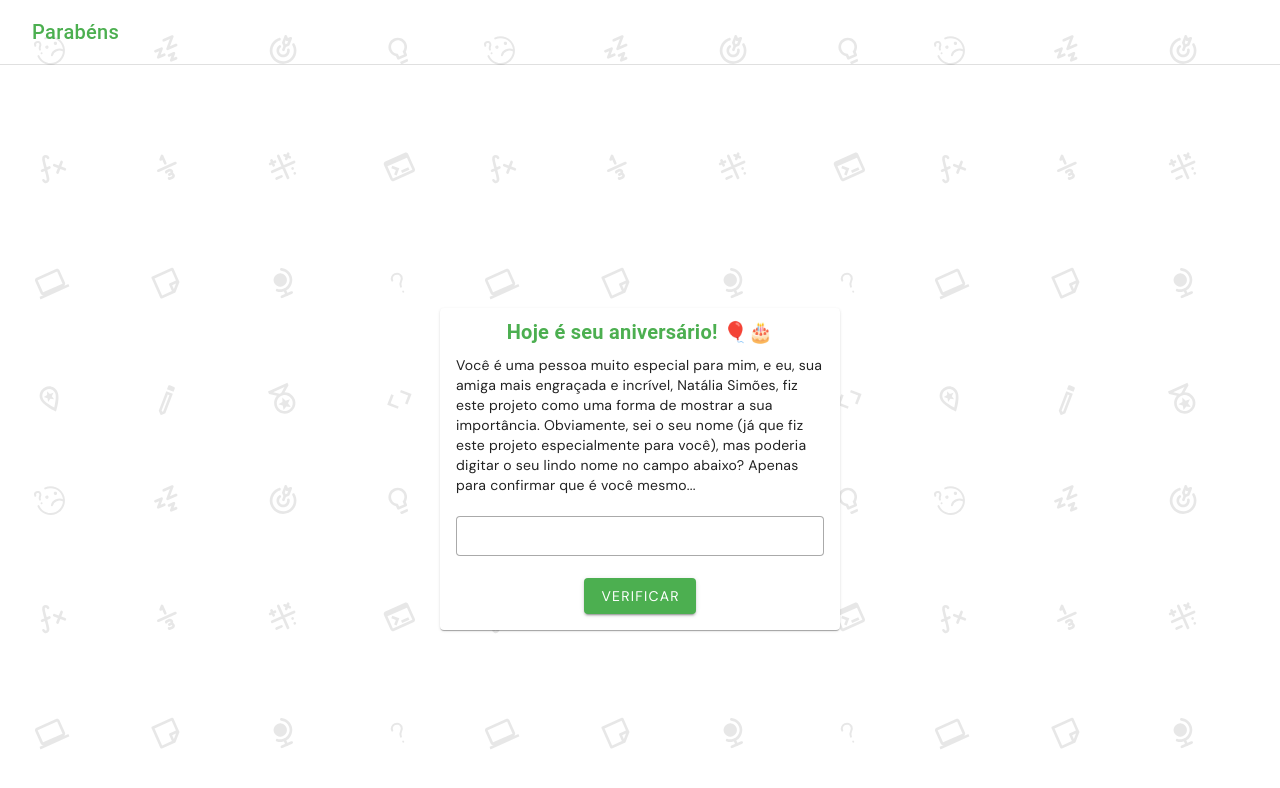
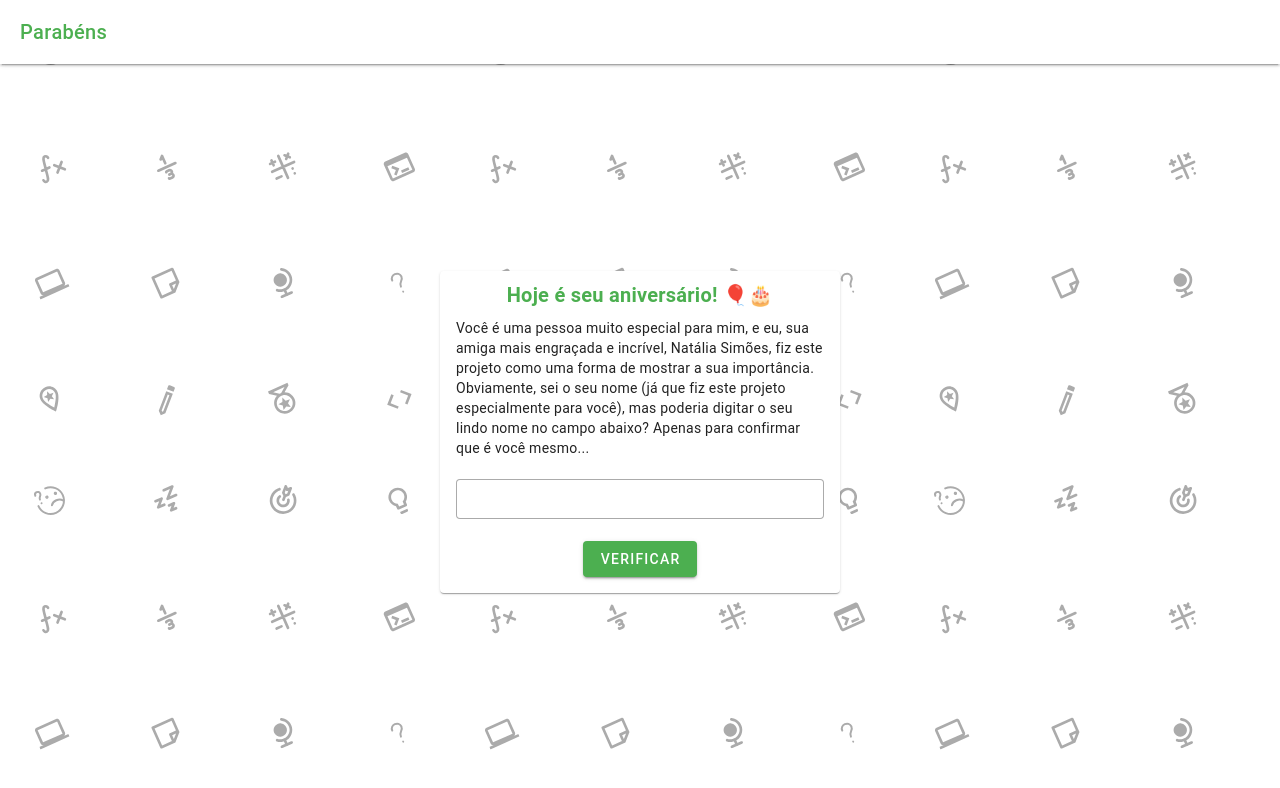
Before and after one commit to nataliasimoes/your-birthday, a Nuxt app: page / in a window 1280 px wide. Shown: the top 788 px of the page. Built offline with nearby package versions, Linux system fonts and the light colour scheme.

Commit message:
Fixed layout

```diff
--- a/app.vue
+++ b/app.vue
@@ -1,38 +1,5 @@
 <template>
-  <v-app style="font-family: 'DM Sans'">
-    <v-main class="main-container">
-      <div class="background-image"></div>
-
-      <div class="content">
-        <NuxtLayout>
-          <NuxtPage />
-        </NuxtLayout>
-      </div>
-    </v-main>
-  </v-app>
+  <NuxtLayout>
+    <NuxtPage />
+  </NuxtLayout>
 </template>
-
-<style scoped>
-.main-container {
-  position: relative;
-  width: 100%;
-  height: 100vh;
-}
-
-.background-image {
-  position: absolute;
-  top: 0;
-  left: 0;
-  width: 100%;
-  height: 100%;
-  background-image: url("/public/bga.svg");
-  background-repeat: initial;
-  opacity: 0.2;
-  z-index: 1;
-}
-
-.content {
-  position: relative;
-  z-index: 2;
-}
-</style>
--- a/components/BirthdayGift.vue
+++ b/components/BirthdayGift.vue
@@ -14,10 +14,10 @@ function nextPage() {
     <v-card-text>
       <span>
         Me peguei aqui lembrando daquele dia que eu te contei aquela piada e
-        você riu muito kkkkkkkkkk Enfim, fiz algo especialmente para você, já
-        que sei que você gosta de animais, te fiz um papagaio para você
-        conversar com ele, um xêro e espero que seu aniversário seja do jeito
-        que você esperava que fosse!
+        você riu muito kkkkkkkkkk Enfim, temos muitos momentos especiais e fiz
+        algo especialmente para você: já que sei que você gosta de animais, te
+        fiz um papagaio para você conversar, um xêro e espero que seu
+        aniversário seja do jeito que você esperava que fosse!
       </span>
       <v-row class="text-center mt-5">
         <v-col>
--- a/components/Papagaio.vue
+++ b/components/Papagaio.vue
@@ -1,13 +1,4 @@
 <script setup lang="ts">
-const birthdayStore = useBirthdayStore();
-const { user, birthday, birthMonth } = storeToRefs(birthdayStore);
-
-const emit = defineEmits("next");
-
-function nextPage() {
-  emit("next");
-}
-
 const you = ref([]);
 const papagaio = ref<string[]>([]);
 const text = ref("");
@@ -17,7 +8,7 @@ const phrases = [
   "Vovó lá vem a polícia",
   "Uma vez Flamengo, sempre Flamengo, Flamengo sempre eu ei",
   "Alguém tem um esqueiro?",
-  "Você não é um papagaio? Não é um papagaio! Vou ler Freud",
+  "Você não é um papagaio! Não é um papagaio! Vou ler Freud",
 ];
 
 function talk() {
@@ -29,7 +20,7 @@ function talk() {
   const randomNumber = Math.floor(Math.random() * 101);
   const randomPhrase = Math.floor(Math.random() * 5);
 
-  if (randomNumber < 30) {
+  if (randomNumber < 35) {
     aux = phrases[randomPhrase];
   }
 
--- a/layouts/default.vue
+++ b/layouts/default.vue
@@ -1,15 +1,32 @@
 <template>
-  <div>
-    <header
-      class="flex place-content-between backdrop-blur-sm fixed top-0 left-0 w-screen z-10 py-4 px-8 border-b"
-    >
-      <NuxtLink to="/">
-        <TheLogo class="text-xl" />
-      </NuxtLink>
-    </header>
-    <main>
+  <v-app>
+    <v-app-bar elevation="2">
+      <VAppBarTitle>
+        <NuxtLink to="/">
+          <TheLogo class="text-h5" />
+        </NuxtLink>
+      </VAppBarTitle>
+    </v-app-bar>
+
+    <v-main class="background-image">
       <slot></slot>
-    </main>
-    <AppFooter />
-  </div>
+    </v-main>
+  </v-app>
 </template>
+
+<style scoped>
+.background-image {
+  background-image: url("/public/bga.svg");
+  background-repeat: initial;
+}
+
+.background-image::before {
+  content: "";
+  position: absolute;
+  top: 0;
+  left: 0;
+  right: 0;
+  bottom: 0;
+  background-color: rgba(255, 255, 255, 0.3);
+}
+</style>
--- a/pages/index.vue
+++ b/pages/index.vue
@@ -3,8 +3,8 @@ const currentPage = ref(0);
 </script>
 
 <template>
-  <v-container fluid>
-    <v-row align="center" justify="center" class="h-screen">
+  <v-container fluid class="fill-height">
+    <v-row align="center" justify="center">
       <v-col cols="12" md="4" class="mx-auto">
         <NamePage v-if="currentPage == 0" @next="currentPage++"></NamePage>
         <BirthdayMessage
```
